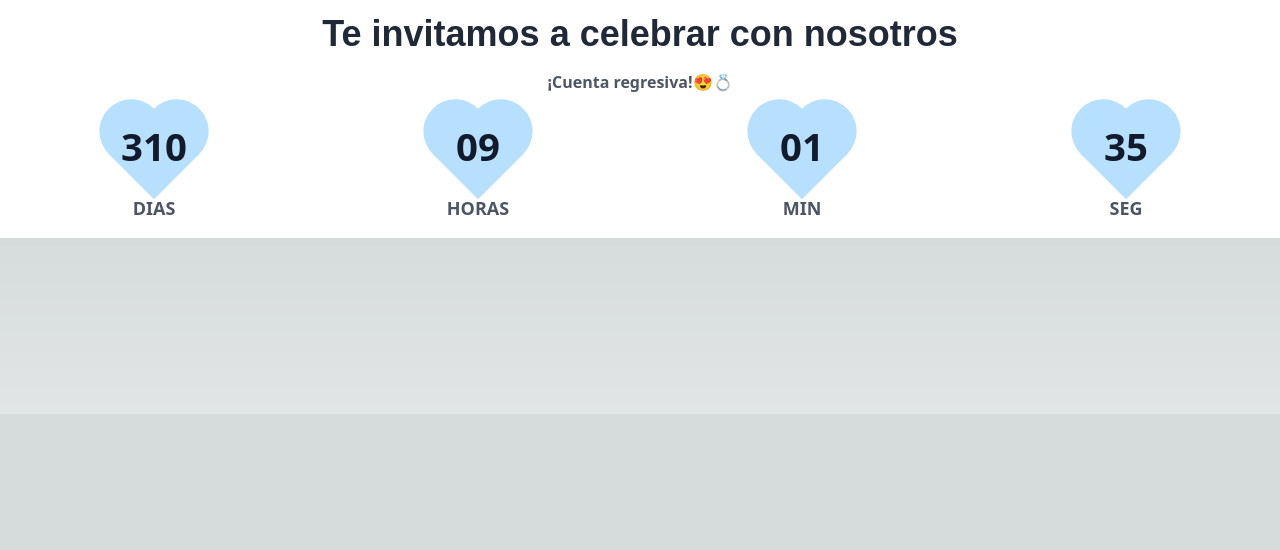
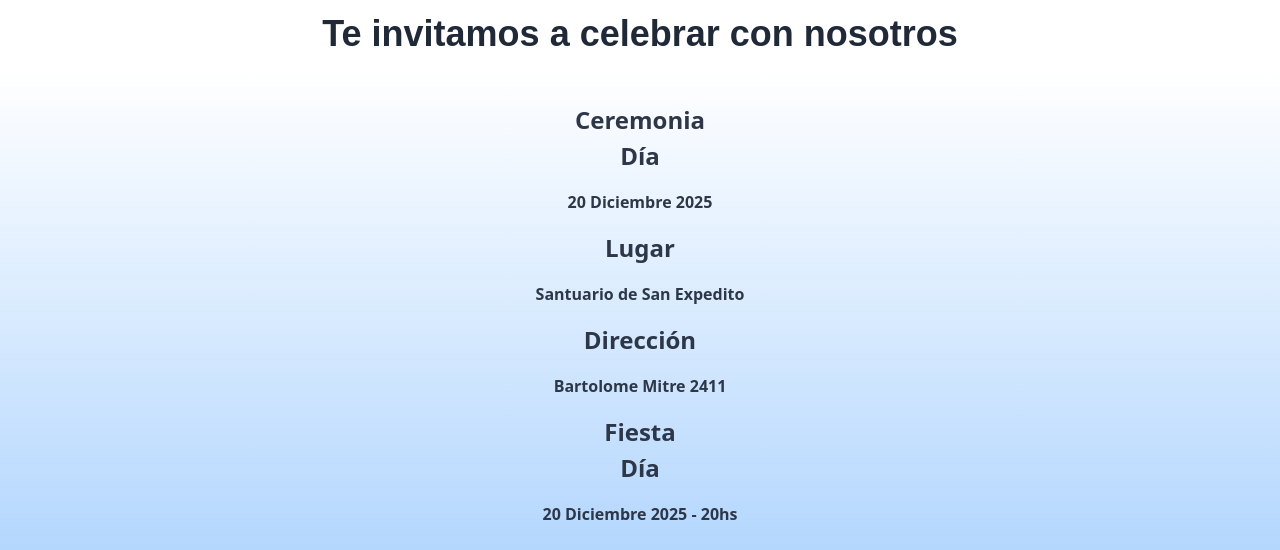
Before and after one commit to SebastianGaleano20/Digital-Wedding-Card, a Next.js app: page /Home in a window 1280 px wide. Shown: the part 386-936 px from the top of the page. Before the commit the page ends 800 px from the top, so only its background shows below. Built offline with nearby package versions, Linux system fonts and the light colour scheme; a web font is replaced by a local one.

Commit message:
Itinerary component - in progress | new class to title xl created

```diff
--- a/src/app/Home/page.tsx
+++ b/src/app/Home/page.tsx
@@ -1,4 +1,5 @@
 import AboutUs from "@/src/components/sections/AboutUs";
+import Itinerary from "@/src/components/sections/Itinerary";
 import Chronometer from "@/src/components/ui/Chronometer";
 
 export default function Home() {
@@ -8,7 +9,8 @@ export default function Home() {
     >
       <section>
         <AboutUs />
-        <Chronometer />
+        {/* <Chronometer /> */}
+        <Itinerary />
       </section>
     </section>
   );
--- a/src/components/sections/Itinerary.tsx
+++ b/src/components/sections/Itinerary.tsx
@@ -1,5 +1,32 @@
-export default function Itinerary (){
-    return(
-        <h1>Itinerary</h1>
+import animation from '@/src/styles/Animation.module.css'
+
+export default function Itinerary() {
+    return (
+        <section className="bg-gradient-to-b from-transparent to-blue-300 p-8">
+            <section>
+                <h3 className={`${animation.title} title2xl`}>Ceremonia</h3>
+                <h4 className={`${animation.title} title2xl`}>Día</h4>
+                <p className={`${animation.title} titleXl`}>20 Diciembre 2025</p>
+                {/* Boton para añadir a calendario */}
+                <h4 className={`${animation.title} title2xl`}>Lugar</h4>
+                <p className={`${animation.title} titleXl`}>Santuario de San Expedito</p>
+                {/* Boton hacia formulario de confirmación */}
+                <h4 className={`${animation.title} title2xl`}>Dirección</h4>
+                <p className={`${animation.title} titleXl`}>Bartolome Mitre 2411</p>
+                {/* Boton como llegar */}
+            </section>
+            <section>
+                <h2 className={`${animation.title} title2xl`}>Fiesta</h2>
+                <h4 className={`${animation.title} title2xl`}>Día</h4>
+                <p className={`${animation.title} titleXl`}>20 Diciembre 2025 - 20hs</p>
+                {/* Boton para agendar */}
+                <h4 className={`${animation.title} title2xl`}>Lugar</h4>
+                <p className={`${animation.title} titleXl`}>Salón de fiestas</p>
+                {/* Boton hacia formulario de confirmación */}
+                <h4 className={`${animation.title} title2xl`}>Dirección</h4>
+                <p className={`${animation.title} titleXl`}>Calle falsa 123</p>
+                {/* Boton como llegar */}
+            </section>
+        </section>
     )
 }
--- a/src/styles/globals.css
+++ b/src/styles/globals.css
@@ -28,3 +28,18 @@ body {
 .elegant {
   font-family: var(--font-mea-culpa);
 }
+
+.title2xl {
+  font-size:  1.5rem;
+  text-align: center;
+  font-weight: bold;
+  color: #2d3748;
+}
+
+.titleXl {
+  font-size:  1rem;
+  text-align: center;
+  font-weight: bold;
+  color: #2d3748;
+  margin: 1em;
+}
```
